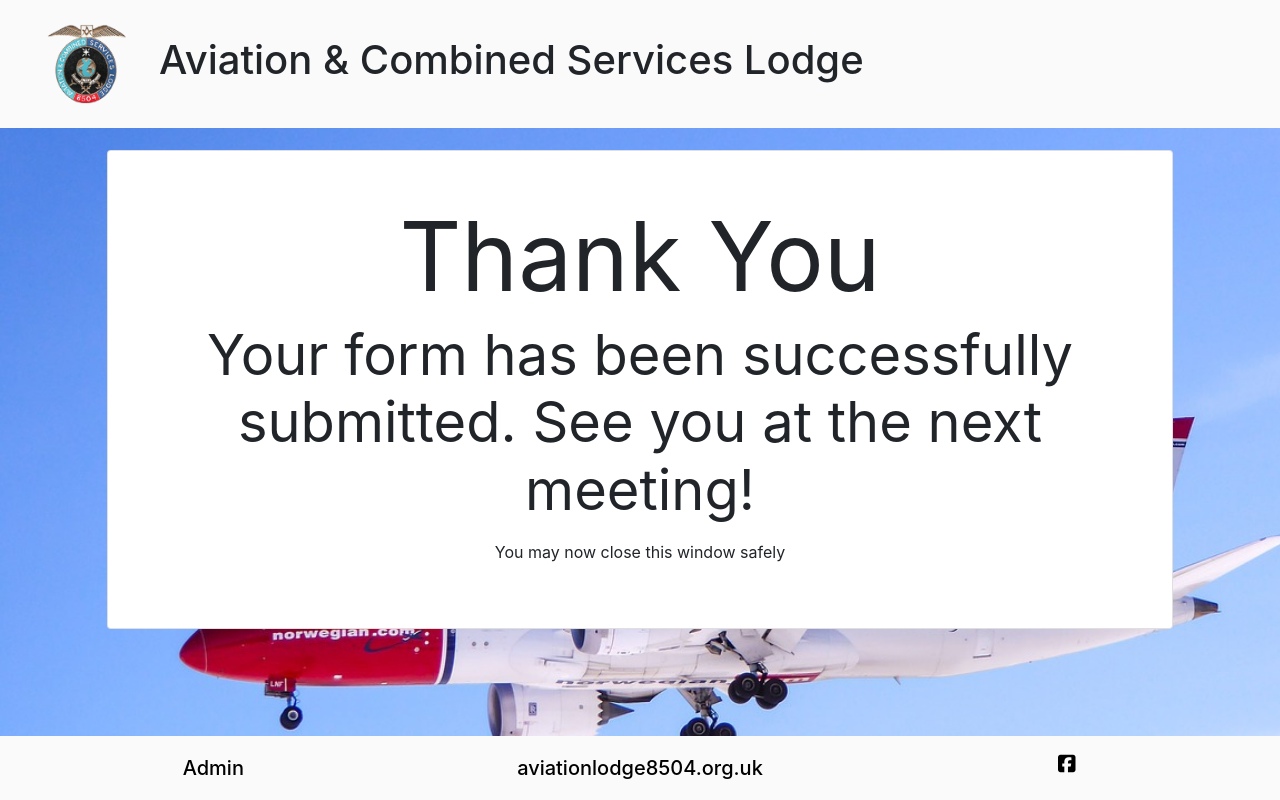
After one commit to tealhorizon87/attendance_form_v2, a Flask app: page /thanks in a window 1280 px wide. The commit adds this page. Run offline with Flask 2, Linux system fonts and the light colour scheme; some libraries are stand-ins or nearby versions.

Commit message:
Add thanks template and db entry code

```diff
--- a/app.py
+++ b/app.py
@@ -1,21 +1,71 @@
 import os
-from flask import Flask, render_template, request
+from flask import Flask, render_template, request, redirect, url_for
+from flask_pymongo import PyMongo
 if os.path.exists("env.py"):
     import env
 
 app = Flask(__name__)
 
+app.config["MONGO_DBNAME"] = os.environ.get("MONGO_DBNAME")
+app.config["MONGO_URI"] = os.environ.get("MONGO_URI")
+app.secret_key = os.environ.get("SECRET_KEY")
 
-@app.route("/")
+mongo = PyMongo(app)
+
+
+@app.route("/", methods=["GET", "POST"])
 def home():
+    if request.method == "POST":
+        guest_1_name = request.form.get("guest_1_name")
+        guest_2_name = request.form.get("guest_2_name")
+        guest1 = {}
+        guest2 = {}
+
+        member = {
+            "name": request.form.get("name"),
+            "dining": request.form.get("dining"),
+            "diet": request.form.get("diet"),
+        }
+        if guest_1_name:
+            guest1 = {
+                "guest_1_name": request.form.get("guest_1_name"),
+                "guest_1_dining": request.form.get("guest_1_dining"),
+                "guest_1_diet": request.form.get("guest_1_diet"),
+                "guest_1_sponsor": request.form.get("name"),
+            }
+            mongo.db.guest_data.insert_one(guest1)
+        if guest_2_name:
+            guest2 = {
+                "guest_2_name": request.form.get("guest_2_name"),
+                "guest_2_dining": request.form.get("guest_2_dining"),
+                "guest_2_diet": request.form.get("guest_2_diet"),
+                "guest_2_sponsor": request.form.get("name"),
+            }
+            mongo.db.guest_data.insert_one(guest2)
+
+        mongo.db.form_data.insert_one(member)
+
+        return redirect(url_for("thanks"))
+
 
     return render_template("home.html")
 
 
+@app.route("/thanks")
+def thanks():
+    return render_template("thanks.html")
+
+
+@app.route("/password", methods=["GET", "POST"])
+def password():
+    if request.method == "POST":
+        return render_template("admin.html")
+
+
 @app.route("/admin", methods=["GET", "POST"])
 def admin():
-    if request.method == "POST":
-        return render_template("admin.html")
+
+    return render_template("admin.html")
 
 
 if __name__ == "__main__":
--- a/templates/base.html
+++ b/templates/base.html
@@ -18,8 +18,8 @@
         <header class="container-fluid fixed-top pb-3">
           <div class="row">
             <div class="col d-flex align-items-center mt-3">
-              <a href="{{ url_for('home') }}">
-                <img class="mx-3" src="{{ url_for('static', filename='img/logo-resize-v02.png') }}" alt="lodge-logo">
+              <a class="nav-link" href="{{ url_for('home') }}">
+                <img class="mx-3" src="{{ url_for('static', filename='img/logo.png') }}" height="80" width="80" alt="lodge-logo">
               </a>
               <h1 class="d-inline page-heading">Aviation & Combined Services Lodge</h1>
             </div>
@@ -36,7 +36,7 @@
                 <h5 class="modal-title" id="adminModalLabel">Password Required</h5>
               </div>
               <div class="modal-body">
-                <form action="{{ url_for('admin') }}" method="POST" class="text-center">
+                <form action="{{ url_for('password') }}" method="POST" class="text-center">
                   <div class="form-group">
                     <input id="password" class="form-control" name="password" type="text" placeholder="Password" required>
                   </div>
@@ -53,12 +53,12 @@
                 <a href="#" class="h5 admin-link" id="adminModalButton" data-toggle="modal" data-target="#adminModal">Admin</a>
               </div>
               <div class="col-12 col-sm-4 my-3 my-sm-auto">
-                <p class="mb-0">Lodge No.8504</p>
+                <a href="https://aviationlodge8504.org.uk/" target="_blank" rel="noopener" class="h5 admin-link">aviationlodge8504.org.uk</a>
               </div>
               <div class="col-12 col-sm-4 my-3 my-sm-auto">
                 <ul class="list-inline h5">
                   <li class="list-inline-item">
-                    <a href="#" class="h5 link">
+                    <a href="https://www.facebook.com/groups/418457545161817" target="_blank" rel="noopener" class="h5 link">
                       <i class="fab fa-facebook-square"></i>
                     </a>
                   </li>
--- /dev/null
+++ b/templates/thanks.html
@@ -0,0 +1,23 @@
+{% extends 'base.html' %}
+
+{% block content %}
+  <div class="container header-spacer">
+    <div class="row">
+      <div class="col"></div>
+    </div>
+  </div>
+
+  <div class="container-fluid">
+    <div class="row">
+      <div class="col col-sm-10 offset-sm-1">
+        <div class="row card thanks-card">
+          <div class="col card-body text-center p-5">
+            <h2 class="display-1 text-center"><strong>Thank You</strong></h2>
+            <p class="display-4 text-center"><strong>Your form has been successfully submitted. See you at the next meeting!</strong></p>
+            <p class="text-center">You may now close this window safely</p>
+          </div>
+        </div>
+      </div>
+    </div>
+  </div>
+{% endblock %}
```
Also changed, not shown: templates/home.html (+14 -14 lines), static/img/hero2.jpg (added), static/img/logo.png (renamed from static/img/logo-resize-v02.png).
